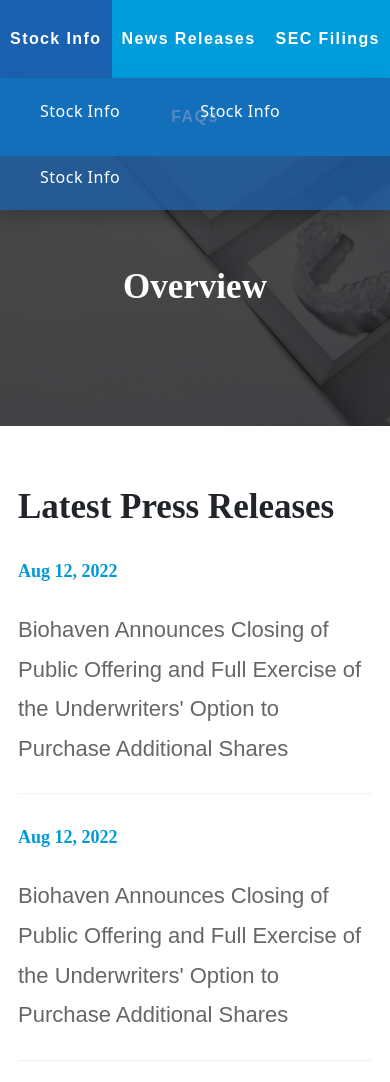
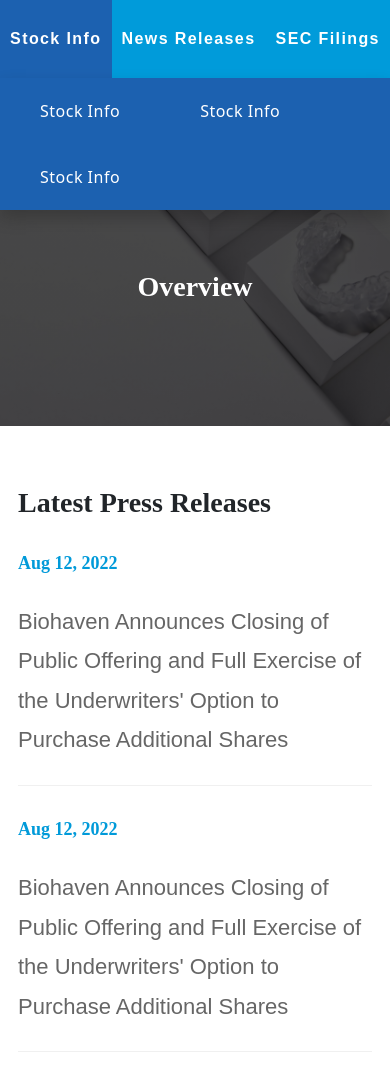
Before and after one commit to jeffreymanguera0124/prosomnus-template, a plain HTML site: page index.html in a window 390 px wide. Shown: the top 1082 px of the page. Drawn offline with nearby package versions, Linux system fonts and the light colour scheme; a web font is replaced by a local one.

Commit message:
Update style

```diff
--- a/css/stylev2.css
+++ b/css/stylev2.css
@@ -133,7 +133,6 @@ button:hover {
 	margin-bottom: 30px;
 }
 
-
 .video-title {
 	font-family: "Univers", Sans-serif;
     font-size: 35px;
@@ -168,7 +167,6 @@ video#banner-video {
 .banner-info button {
 	margin-top: 25px;
 }
-
 
 h2 {
     font-family: "Utopia Std", Sans-serif;
@@ -253,6 +251,10 @@ h1, h2, h3, h4, h5 {
     width: value;
 }
 
+.row {
+ 	--bs-gutter-x: unset;
+}
+
 /* Mobile Responsive */
 @media (max-width: 1024px) {
 	.videos-section, .container.tab-content-section {
@@ -276,10 +278,16 @@ h1, h2, h3, h4, h5 {
 		font-size: 26px;
 		margin-bottom: 40px;
 	}
-	.tab-content-col h2, .banner-info h2, h2.video-heading, .tab-content-hero-secondary h2, .tab-content-hero-main h2{
-		font-size: 35px;
+	.tab-content-col h2, h2.video-heading, .banner-info h2, .tab-content-hero-secondary h2, .tab-content-hero-main h2{
+		font-size: 28px;
 	}
-	.tab-stockinfo.tab-content-hero-main, .tab-stockinfo.tab-content-hero-secondary, .tab-stockinfo.tab-content-hero-bottom {
+	.tab-stockinfo.tab-content-hero-main, .tab-stockinfo.tab-content-hero-secondary {
 		min-height: 270px;
 	}
+	.tab-stockinfo.tab-content-hero-bottom {
+		min-height: 330px;
 	}
+	.dropdown-content {
+		background-color: #1c61b0;
+	}
+}
```
Lines whose indentation alone changed are shown as unchanged.
